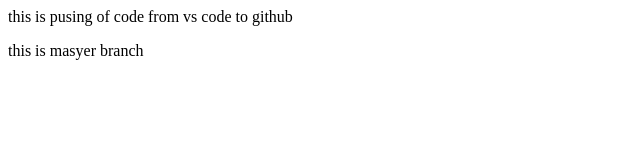
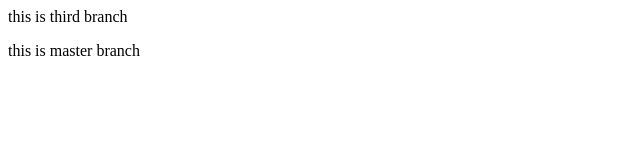
Before and after one commit to sarvamangala-c/pushtogit, a plain HTML site: page pushtogithub/index.html in a window 1280 px wide. Shown: the whole page, without its empty margins (0-640 px from the left). Drawn offline with Linux system fonts and the light colour scheme.

Commit message:
save to third branch

```diff
--- a/pushtogithub/index.html
+++ b/pushtogithub/index.html
@@ -3,7 +3,7 @@
         <title>push to github</title>
     </head>
     <body>
-        <p>this is pusing of code from vs code to github</p>
-<p> this is masyer branch</p>
+        <p>this is third branch</p>
+        <p> this is master branch</p>
     </body>
 </html>
```
